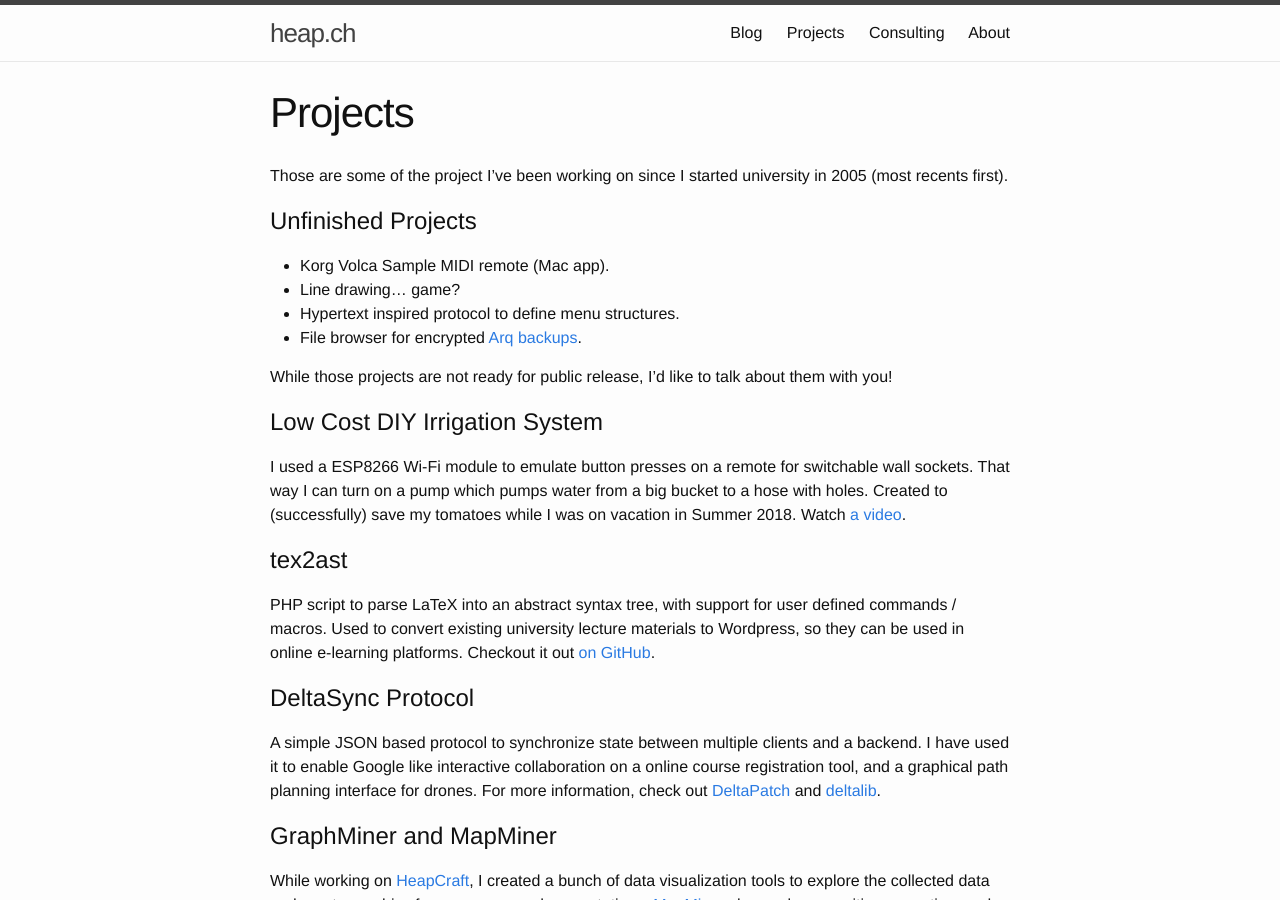
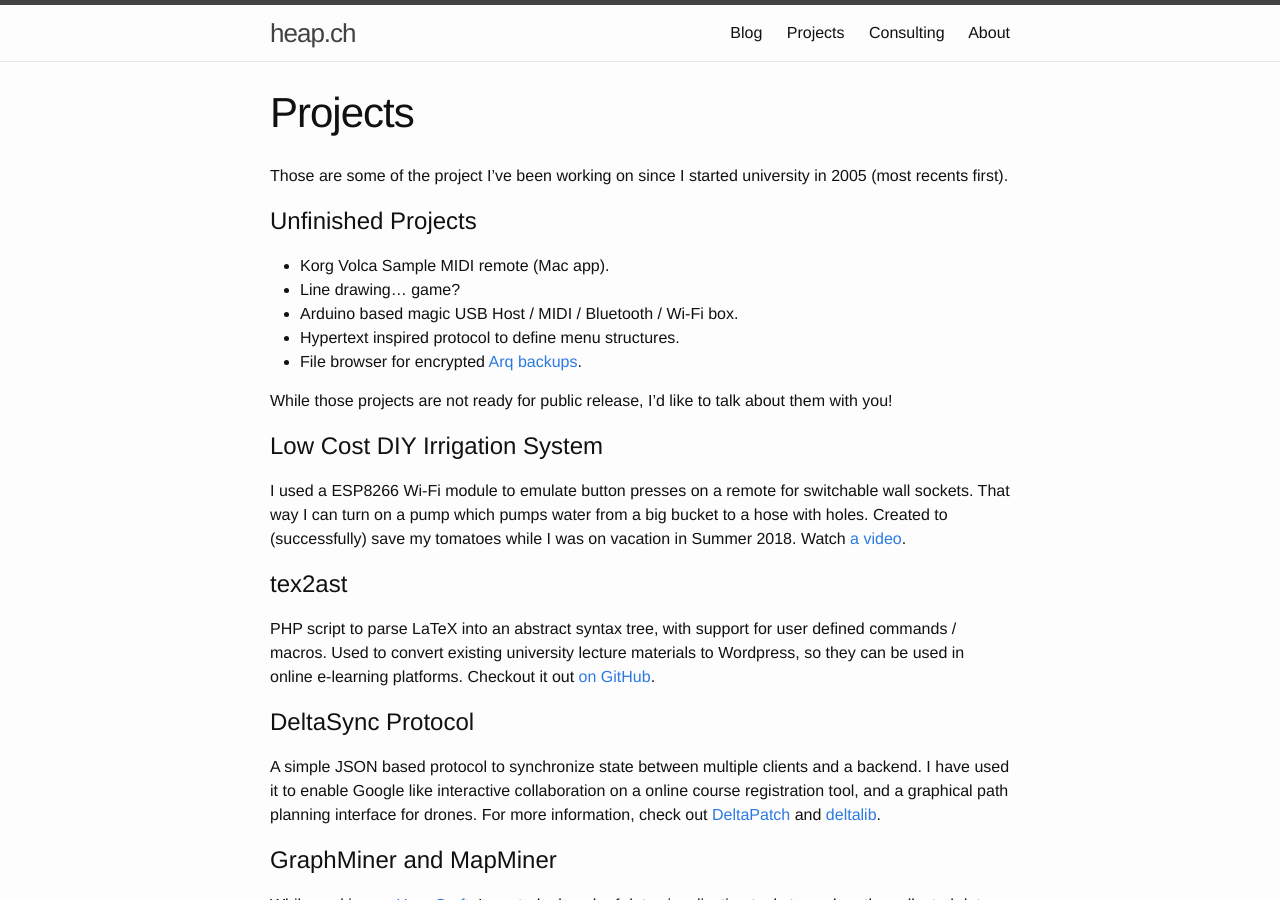
Before and after one commit to stepmuel/stepmuel.github.io, a Jekyll site: the page built from projects/index.md, in a window 1280 px wide and 900 px high. Built offline with Jekyll 4.4.1, drawn with Linux system fonts in a browser that asks for light colours.

Commit message:
Add another unfinished project

```diff
--- a/projects/index.md
+++ b/projects/index.md
@@ -9,6 +9,7 @@ Those are some of the project I've been working on since I started university in
 
 * Korg Volca Sample MIDI remote (Mac app).
 * Line drawing… game?
+* Arduino based magic USB Host / MIDI / Bluetooth / Wi-Fi box.
 * Hypertext inspired protocol to define menu structures.
 * File browser for encrypted [Arq backups](https://www.arqbackup.com/).
 
```
